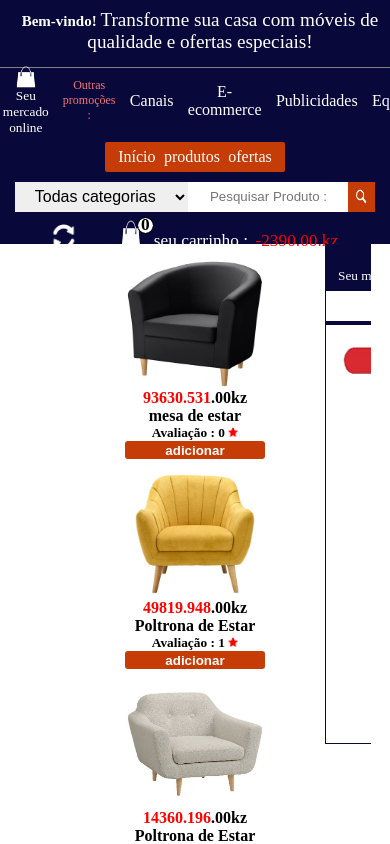
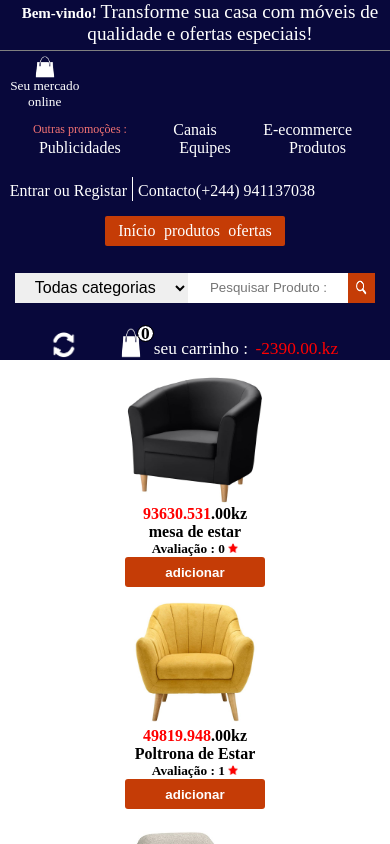
Before and after one commit to wallondo/e-commerce, a React (Vite) app: page /buy/1 in a window 390 px wide. Built offline with nearby package versions, Linux system fonts and the light colour scheme.

Commit message:
fishined..

```diff
--- a/front/compra/compra.css
+++ b/front/compra/compra.css
@@ -8,10 +8,21 @@
     position: relative;
     transition: all 1s;
 }
-
+.up_cpmpra{
+    height: 40px ;
+}
+.header_compra{
+    min-height: 150px;
+}
+.promotions_compra ol{
+    width: 100%;
+}
+.promotions_compra ol li{
+    flex-grow: 1 !important;
+}
 .compra .produtos{
     height: 100%;
-    max-height: 600px;
+    max-height: 100vh;
     width: 90%;
     display: flex;
     flex-wrap: wrap;
@@ -97,7 +108,7 @@
     overflow-y: auto;
 }
 .produtos ol li{
-    height: 200px;
+    min-height: 200px;
     width: 200px;
     display: flex;
     flex-direction: column;
@@ -133,6 +144,7 @@
 
 .show{
     right: -101% !important;
+    display: none;
 }
 .serch_car{
     width: 100%;
@@ -155,3 +167,25 @@
     font-weight: bold;
     text-shadow: 1px 1px 1px white;
 }
+
+/* ======================================================================= */
+
+@media screen  and (max-width:650px){
+    .header_compra {
+        min-height: 310px;
+
+    }
+    .up_cpmpra{
+        min-height: 50px !important;
+    }
+    .first_div{
+        flex-direction: column !important;
+        align-items: start !important;
+    }
+    .first_div ol{
+        flex-wrap: wrap;
+        justify-content: space-around;
+    }
+    .header .first_div {
+    }
+}
--- a/front/compra/compra.jsx
+++ b/front/compra/compra.jsx
@@ -95,7 +95,7 @@ export default function Compra(){
     return(
         <section className="compra">
 
-             <div className="up">
+             <div className="up up_cpmpra">
                 <div>
                     {lang=="pt"? <p><span>Bem-vindo! </span> Transforme sua casa com móveis de qualidade e ofertas especiais!</p>:
                         <p> <span> Welcome! </span> Transform your home with quality furniture and special offers! </p>}
@@ -113,7 +113,7 @@ export default function Compra(){
                     </select>
                 </div>
             </div>
-             <div className="header">
+             <div className="header header_compra">
                 <div className="first_div">
                     <div className="first_div_icon">
                         <Link to={"/"}>
@@ -123,7 +123,7 @@ export default function Compra(){
                             </span>
                         </Link>
                     </div>
-                    <div className="promotions">
+                    <div className="promotions promotions_compra">
                         <ol>
                             <li style={{color:"rgb(245, 116, 116)",fontSize:"12px"}}>
                                 <Translate pt="Outras promoções : " en="Other promotions : "/>
--- a/front/oferta/oferta.css
+++ b/front/oferta/oferta.css
@@ -7,26 +7,24 @@
 }
 
 .corpo_buy{
-    height: 500px;
+    height: 100vh;
     width: 90%;
     position: relative;
-    overflow-x: hidden;
 }
 
 .promotion_itens{
     overflow-y: auto;
-    height: 500px;
+    height: 100vh;
     width: 100%;
     display: flex;
     flex-wrap: wrap;
     justify-content: space-around;
-    align-items: center;
     padding: 20px 0px;
 
 }
 
 .promotion_itens li{
-    height: 200px;
+    min-height: 200px;
     width: 200px;
     display: flex;
     flex-direction: column;
@@ -104,3 +102,29 @@
     width: 10px;
     height: 10px;
 }
+
+
+
+
+/* =========================================== */
+
+@media screen and (max-width:650px){
+    .header_oferta{
+        min-height: 300px;
+    }
+    .others_secund_div_offer{
+        min-height: 80px;
+    }
+    .secund_div_offer select option{
+        font-size: 12px !important;
+        width: 100px !important;
+    }
+    .carrinho_tela{
+        width: 90% !important;
+    }
+    .corpo_buy{
+        display: flex;
+        flex-direction: column;
+        align-items: center;
+    }
+}
--- a/front/oferta/oferta.jsx
+++ b/front/oferta/oferta.jsx
@@ -123,7 +123,7 @@ export default function Oferta(){
                             </select>
                         </div>
             </div>
-            <div className="header">
+            <div className="header header_oferta">
                     <div className="first_div">
                         <div className="first_div_icon first_div_icon_offer">
                             <Link to={"/"}>
@@ -164,7 +164,7 @@ export default function Oferta(){
                             </span>
                         </div>
                     </div>
-                    <div className="secund_div">
+                    <div className="secund_div secund_div_offer">
                         <div>
                                 <div className="categoris">
                                 <ol>
@@ -189,11 +189,10 @@ export default function Oferta(){
                                 <img src="/img/lupa.png" alt="" />
                             </div>
                         </div>
-                        <div className="others_secund_div">
+                        <div className="others_secund_div others_secund_div_offer">
                                 <span className="up_span">
                                     <img src="/img/up.png" onClick={up} className="roda_up" alt="" style={{cursor:"pointer"}}/>
                                 </span>
-
                                 <span >
                                     <span className="sacola">
                                         <img src="/img/offer1.png" onClick={()=>{tela_offer()}} alt="" style={{cursor:"pointer"}}/>
@@ -201,7 +200,6 @@ export default function Oferta(){
                                     </span>
                                 <small> <Translate pt="Suas ofertas com desconto : " en="Your discounted offers. : "/> <span style={{color:"red"}}> -3039.80.00.kz</span> <br /> <Translate pt="por cada oferta" en={"Per offer."} /></small>
                                 </span>
-
                         </div>
                     </div>
             </div>
--- a/src/response.css
+++ b/src/response.css
@@ -28,9 +28,7 @@
     }
 
     /* Entrando no header */
-    .header{
-            /* padding-top: ; */
-    }
+
     .first_div_icon{
         width: 100px !important;
     }
```
